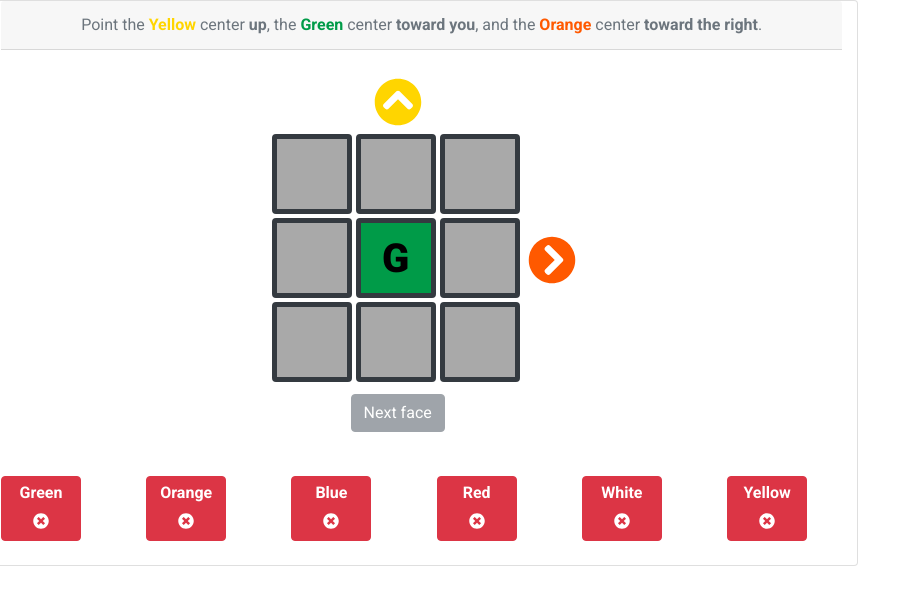
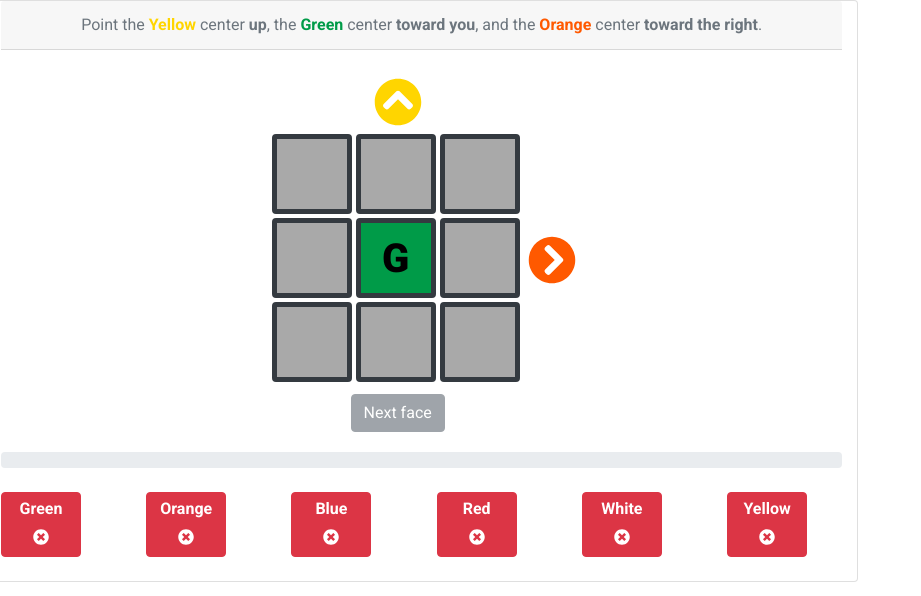
Before and after one commit to gbuchdahl/cubesolver, a React (Create React App) app: page / in a window 1280 px wide. Shown: the top 596 px of the page, without its empty margins (0-921 px from the left). Built offline with nearby package versions, Linux system fonts and the light colour scheme.

Commit message:
Progress bar aye

```diff
--- a/src/client/templates/InputController.tsx
+++ b/src/client/templates/InputController.tsx
@@ -1,5 +1,6 @@
 import React, { useCallback, useMemo, useState } from 'react';
 import Cube from '../components/Cube';
+import { Progress } from 'reactstrap';
 import ProgressTracker from '../components/ProgressTracker';
 import { colorCombinations } from '../core/colors';
 
@@ -24,8 +25,15 @@ const InputController = (props: InputControllerProps) => {
     T: Array(9).fill(''),
   });
 
-  const isComplete = (side: keyof CubeState) =>
-    cubeState[side].filter((el) => el !== '').length === 9;
+  const isComplete = useCallback(
+    (side: keyof CubeState) => cubeState[side].filter((el) => el !== '').length === 9,
+    [cubeState]
+  );
+
+  const numberDone = useMemo(
+    () => Object.keys(cubeState).filter((face) => isComplete(face as keyof CubeState)).length,
+    [cubeState, isComplete]
+  );
 
   const faces = Object.keys(colorCombinations);
   const [currentFaceIndex, setFaceIndex] = useState(0);
@@ -43,6 +51,20 @@ const InputController = (props: InputControllerProps) => {
     [cubeState, currentFace]
   );
 
+  const renderProgressTrackers = useMemo(
+    () =>
+      Object.entries(colorCombinations).map(([face, { centerColor }], index) => (
+        <div className="col-2">
+          <ProgressTracker
+            color={centerColor}
+            isDone={isComplete(face as keyof CubeState)}
+            onClick={() => setFaceIndex(index)}
+          />
+        </div>
+      )),
+    [isComplete]
+  );
+
   return (
     <>
       <div className={'row'}>
@@ -53,17 +75,8 @@ const InputController = (props: InputControllerProps) => {
             onNextFace={handleNextFace}
             cubeState={cubeState}
           />
-          <div className="row my-4 justify-content-center">
-            {Object.entries(colorCombinations).map(([face, { centerColor }], index) => (
-              <div className="col-2">
-                <ProgressTracker
-                  color={centerColor}
-                  isDone={isComplete(face as keyof CubeState)}
-                  onClick={() => setFaceIndex(index)}
-                />
-              </div>
-            ))}
-          </div>
+          <Progress animated value={numberDone} min={0} max={6} />
+          <div className="row my-4 justify-content-center">{renderProgressTrackers}</div>
         </div>
       </div>
     </>
```
